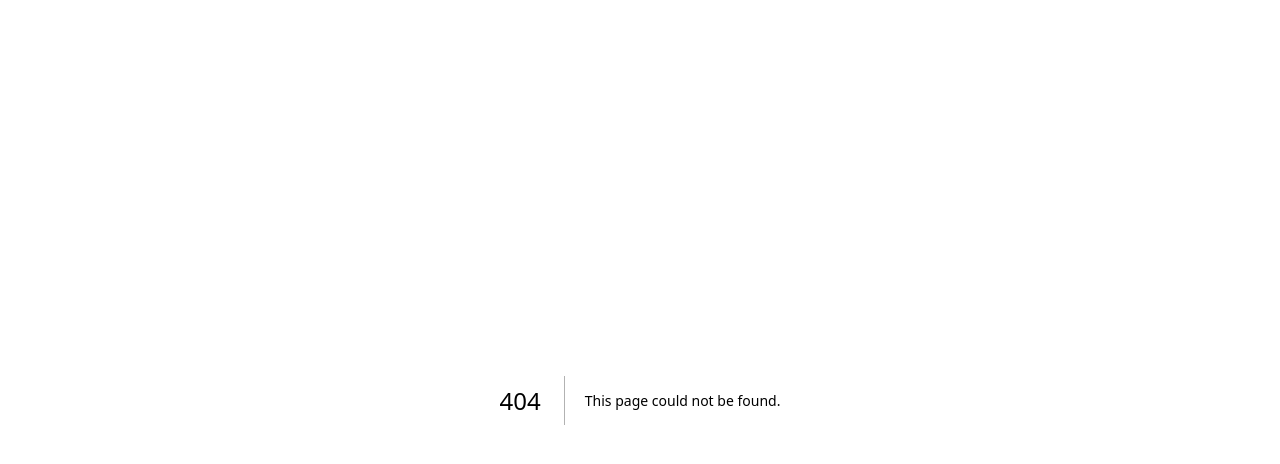
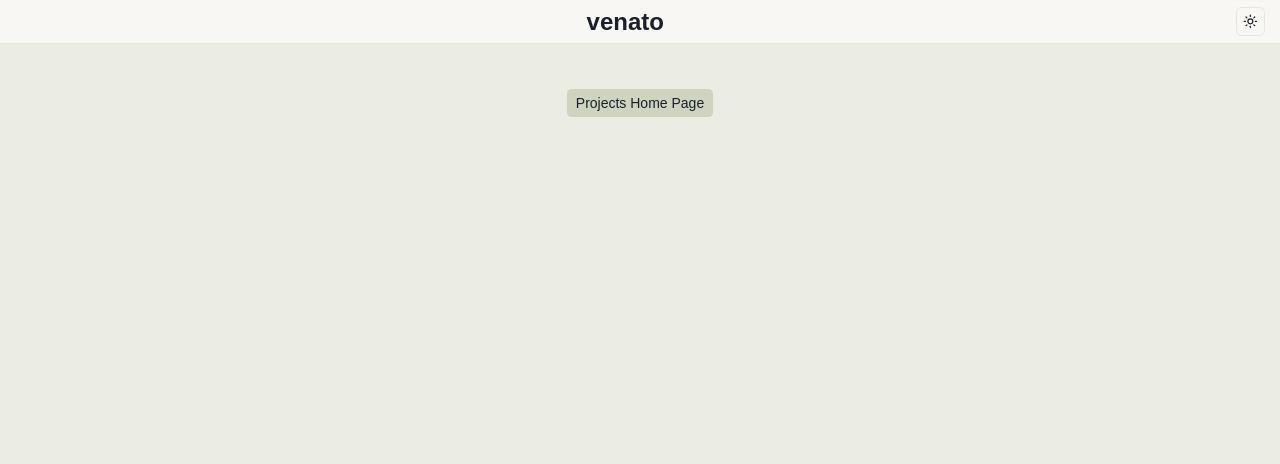
Before and after one commit to alainhaldi/venato, a Next.js app: page /home in a window 1280 px wide. Before the commit this address had no page. Shown: the top 464 px of the page. Built offline with nearby package versions, Linux system fonts and the light colour scheme.

Commit message:
Create a new Layout.tsx for the HomePage

```diff
--- /dev/null
+++ b/src/app/home/layout.tsx
@@ -0,0 +1,15 @@
+import AppHeader from "@/components/header";
+import MainBody from "@/components/main-body";
+
+export default function RootLayout({
+  children,
+}: Readonly<{
+  children: React.ReactNode;
+}>) {
+  return (
+    <>
+      <AppHeader></AppHeader>
+      <MainBody>{children}</MainBody>
+    </>
+  );
+}
```
Also changed, not shown: src/app/home/page.tsx (renamed from src/app/page.tsx).
